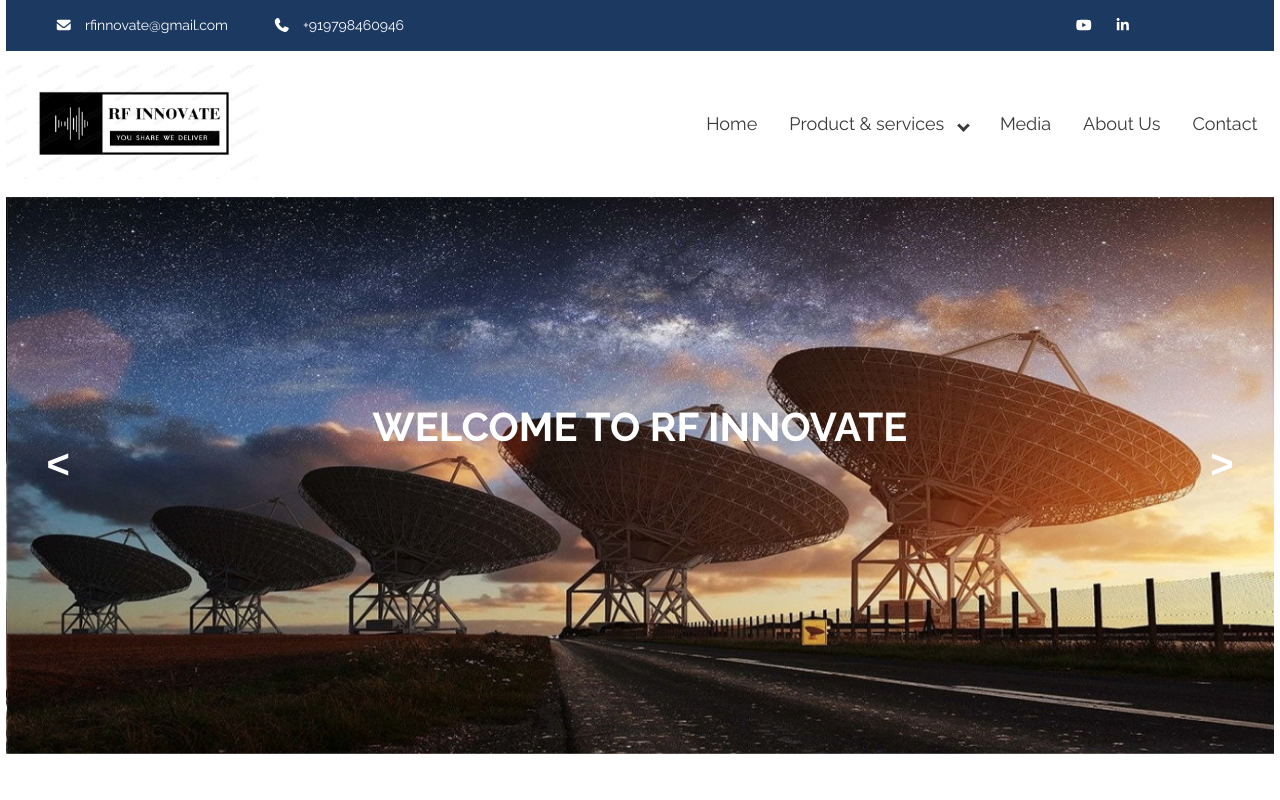
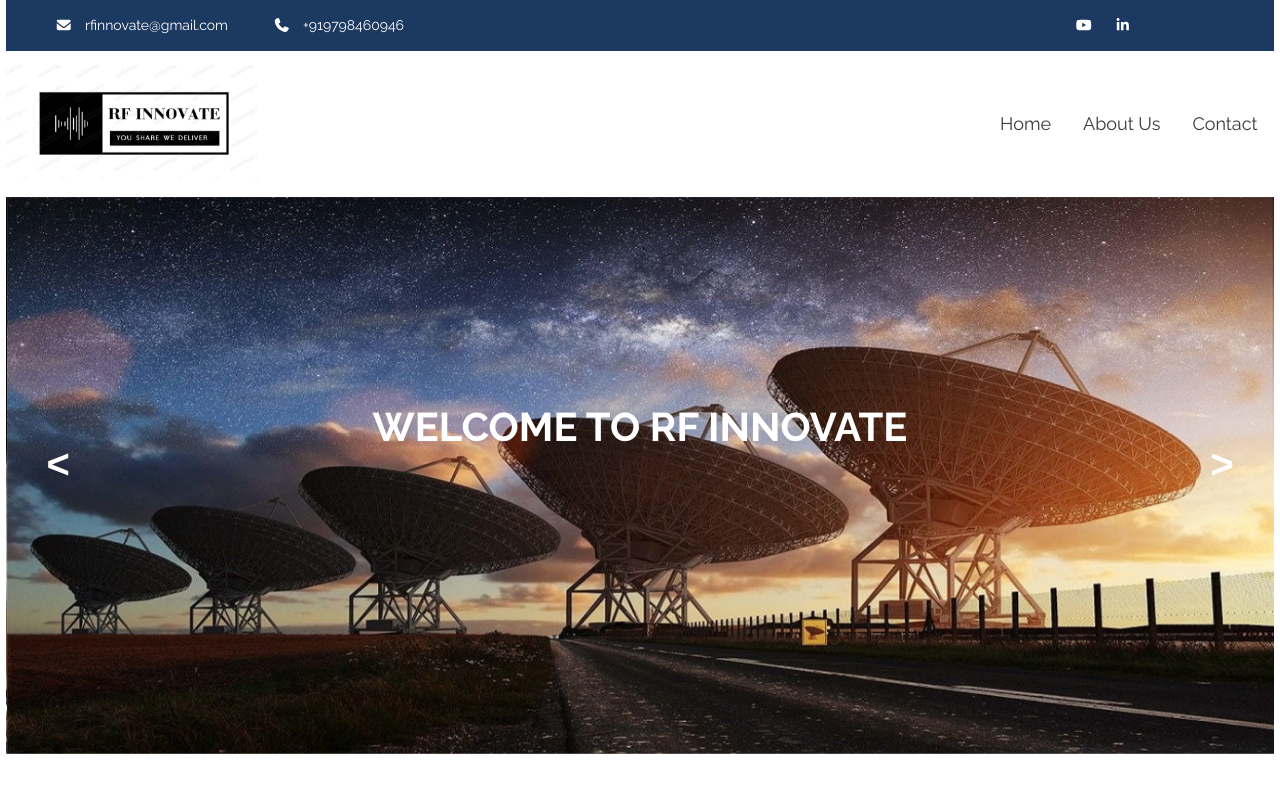
Before and after one commit to RfInnovate/Main, a plain HTML site: page index.html in a window 1280 px wide. Shown: the top 800 px of the page. Drawn offline with Linux system fonts and the light colour scheme.

Commit message:
Update index.html
Removed unwanted nav items from nav

```diff
--- a/index.html
+++ b/index.html
@@ -57,7 +57,7 @@
 						<nav class="nav-desktop">
 							<ul class="menu-list">
 								<li><a href="index.html">Home</a></li>
-								<li class="menu-parent">Product & services
+								<!-- <li class="menu-parent">Product & services
 									<ul class="sub-menu">
 										<li><a href="#">Antennas</a></li>
 										<li><a href="#">Ultrasonic Devices</a></li>
@@ -68,14 +68,14 @@
 											</ul>
 										</li>
 									</ul>
-								</li>
+								</li> -->
 								<!-- <li class="menu-parent">News
 									<ul class="sub-menu">
 										<li><a href="#">Anti Drone System</a></li>
 										<li><a href="#">pest Repeller</a></li>
 									</ul>
 								</li> -->
-								<li><a href="#">Media</a></li>
+								<!-- <li><a href="#">Media</a></li> -->
                                 <li><a href="about.html">About Us</a></li>
 								<li><a href="contact.html">Contact</a></li>
 							</ul>
```
